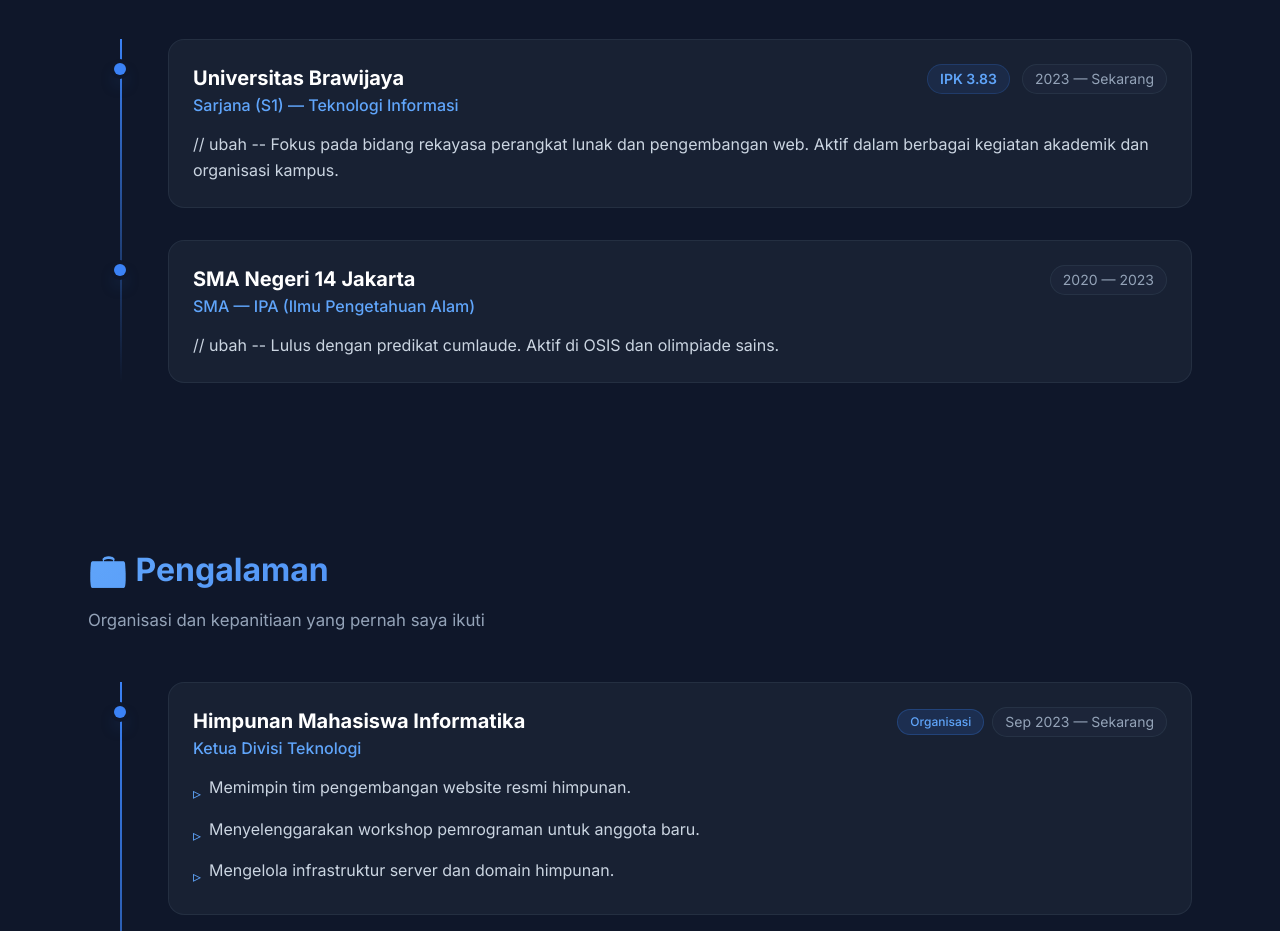
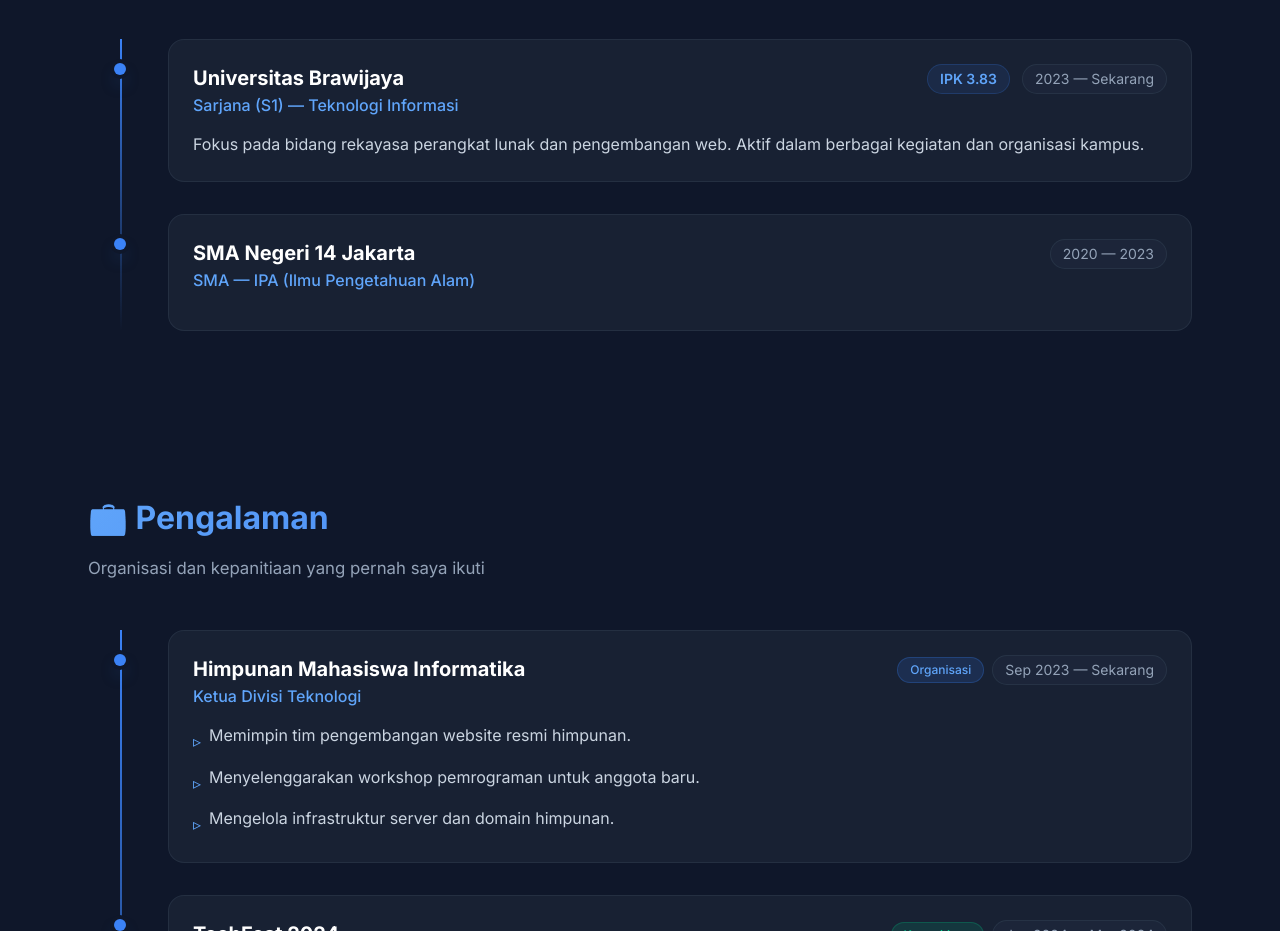
Before and after one commit to mivanf/DigiPort-MyDigitalPortofolio, a Vue app: page / in a window 1280 px wide. Shown: the part 980-1911 px from the top of the page. Built offline with nearby package versions, Linux system fonts and the light colour scheme.

Commit message:
fix education details

```diff
--- a/src/data/portfolio.ts
+++ b/src/data/portfolio.ts
@@ -110,7 +110,7 @@
       startYear: 2023,
       gpa: 3.83,
       description:
-        '// ubah -- Fokus pada bidang rekayasa perangkat lunak dan pengembangan web. Aktif dalam berbagai kegiatan akademik dan organisasi kampus.',
+        'Fokus pada bidang rekayasa perangkat lunak dan pengembangan web. Aktif dalam berbagai kegiatan dan organisasi kampus.',
     },
     {
       institution: 'SMA Negeri 14 Jakarta',
@@ -118,7 +118,7 @@
       field: 'IPA (Ilmu Pengetahuan Alam)',
       startYear: 2020,
       endYear: 2023,
-      description: '// ubah -- Lulus dengan predikat cumlaude. Aktif di OSIS dan olimpiade sains.',
+      description: '',
     },
   ],
 
```
